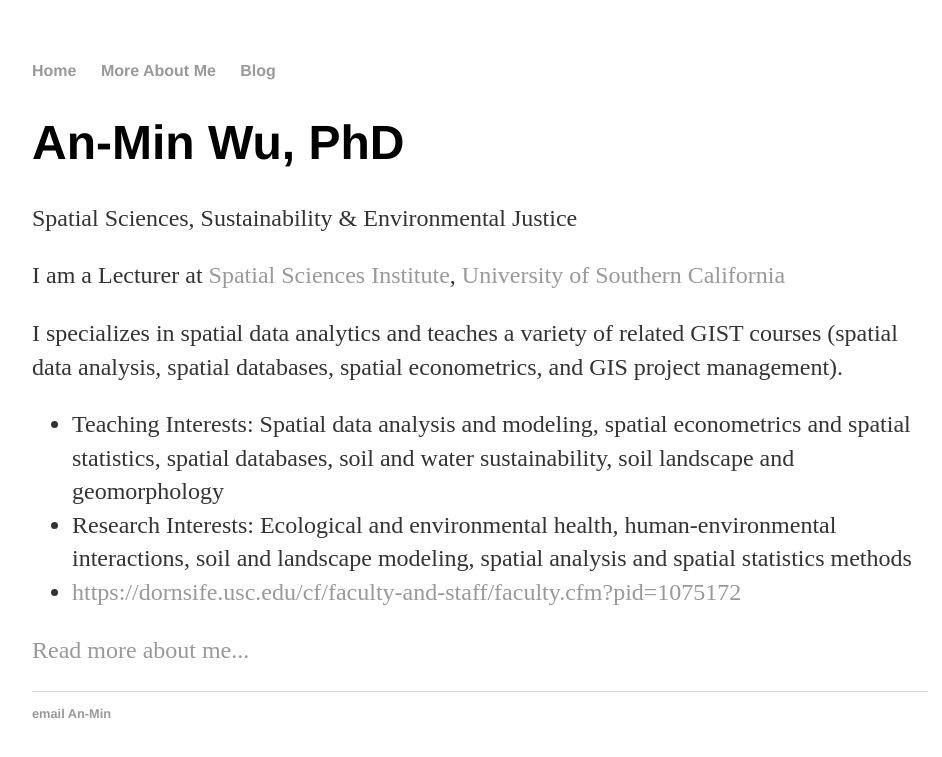
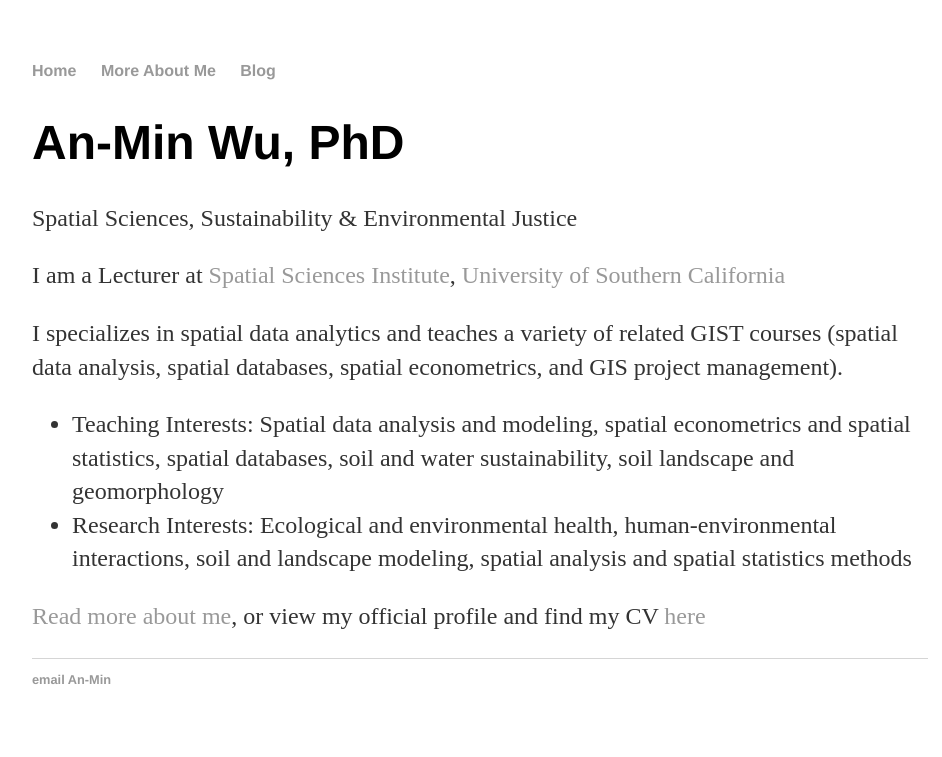
Before and after one commit to anmin/anmin.github.io, a Jekyll site: the page built from index.html, in a window 1280 px wide. Shown: the top 757 px of the page, without its empty margins (160-1102 px from the left). Built offline with Jekyll 4.4.1, drawn with Linux system fonts in a browser that asks for light colours.

Commit message:
Update index.html

```diff
--- a/index.html
+++ b/index.html
@@ -13,9 +13,8 @@ title: An-Min Wu's personal website
 	<ul class="contacts">
 				<li>Teaching Interests: Spatial data analysis and modeling, spatial econometrics and spatial statistics, spatial databases, soil and water sustainability, soil landscape and geomorphology</li>
 				<li>Research Interests: Ecological and environmental health, human-environmental interactions, soil and landscape modeling, spatial analysis and spatial statistics methods</li>
+        			</ul>
 
-				<li><a href="Find my latest CV here">https://dornsife.usc.edu/cf/faculty-and-staff/faculty.cfm?pid=1075172</a></li>
-				</ul>
+	<p><a href="/about">Read more about me</a>, or view my official profile and find my CV <a href="https://dornsife.usc.edu/cf/faculty-and-staff/faculty.cfm?pid=1075172">here</a></li>
 
-	<p><a href="/about">Read more about me...</a></p>
 </div><!-- /.blurb -->
```
